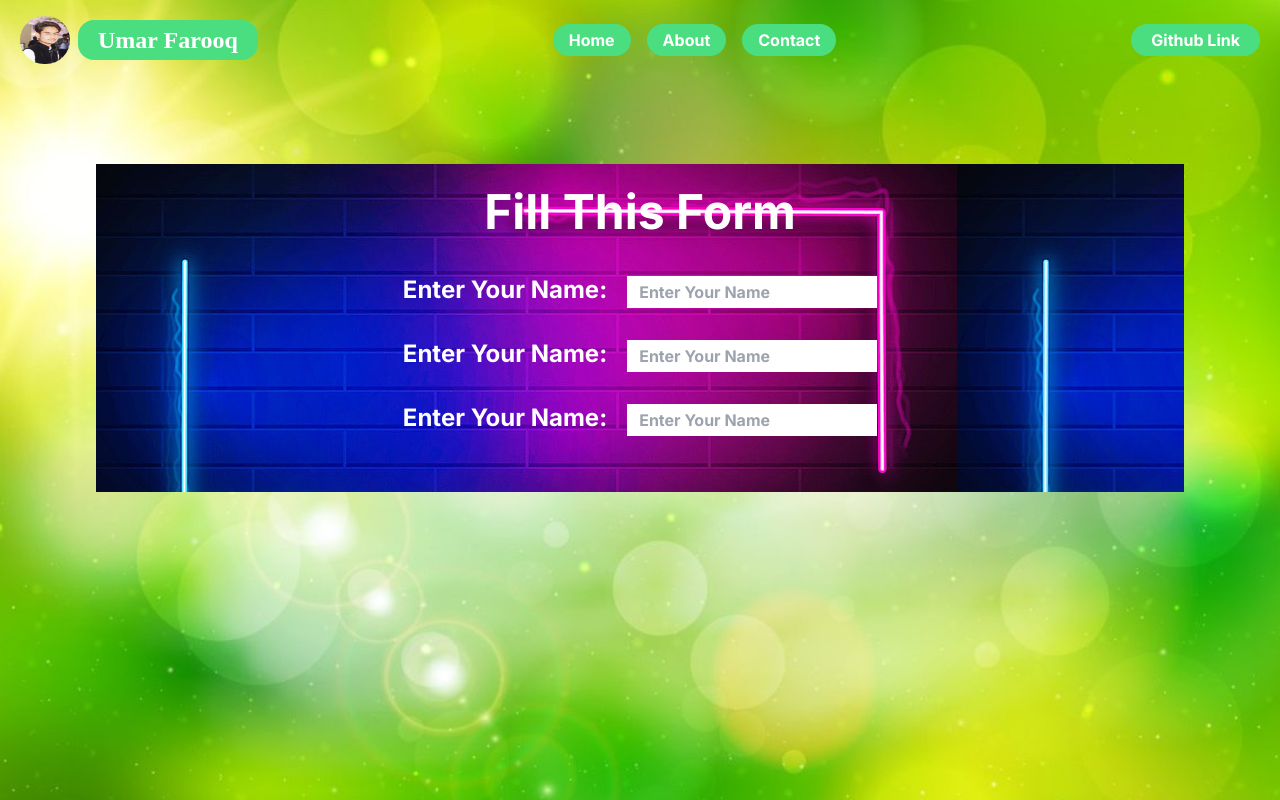
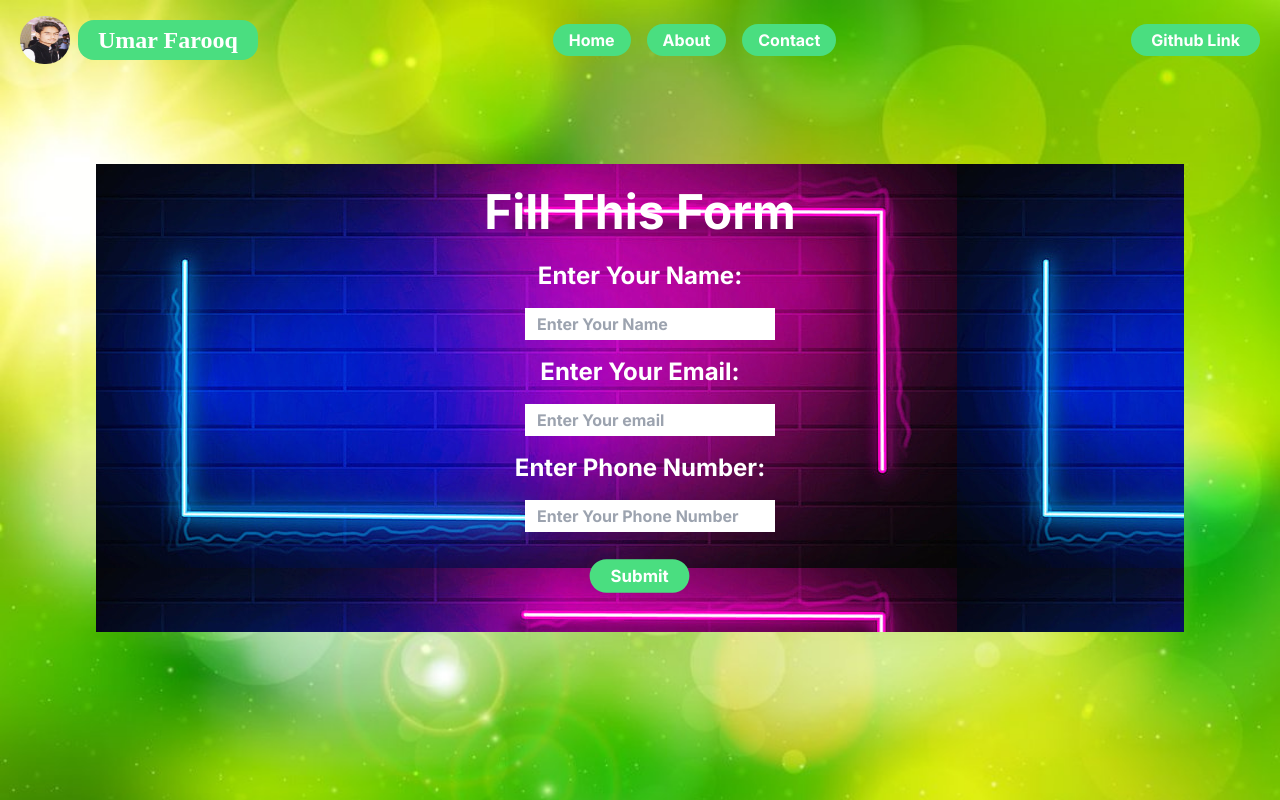
Before and after one commit to Umar-Farooq-217/portfolio, a Next.js app: page /contact in a window 1280 px wide. Built offline with nearby package versions, Linux system fonts and the light colour scheme.

Commit message:
portfolio

```diff
--- a/app/contact/page.js
+++ b/app/contact/page.js
@@ -1,36 +1,100 @@
-import React from 'react'
-import Navbar from '../components/navbar/Navbar'
+'use client'
+import React, { useState } from 'react';
+import Navbar from '../components/navbar/Navbar';
+import { addDoc, collection } from 'firebase/firestore';
+import { db } from '@/config/firebase';
 
-export default function page() {
+export default function Page() {
+  const [name, setName] = useState('');
+  const [email, setEmail] = useState('');
+  const [phone, setPhone] = useState('');
+  const [loading, setLoading] = useState(false); // State to manage loading
+
+  const submitHandler = async () => {
+    if(!name || !phone || !email){
+      alert('all fields are required')
+      return;
+    }
+    try {
+      setLoading(true); // Set loading to true when the form is being submitted
+      let data = {
+        name,
+        email,
+        phone,
+      };
+
+      const collectionName = collection(db, 'portfolio');
+      await addDoc(collectionName, data);
+      console.log('Document written with ID: ');
+    } catch (error) {
+      console.error('Error adding document: ', error);
+    } finally {
+      setLoading(false); // Set loading back to false when the submission is complete (success or error)
+    }
+
+    setName('');
+    setEmail('');
+    setPhone('');
+  };
+
   return (
     <div>
-    <div className='bg-[url("/bg.jpg")]  bg-cover h-screen '>
-    <Navbar/>
+      <div className='bg-[url("/bg.jpg")] bg-cover h-screen '>
+        <Navbar />
 
-
-    <div  className='bg-[url("/cardbg.jpg")] font-bold text-white lg:mx-24 md:mx-16 sm:mx-0 mt-24  '>
+        <div className='bg-[url("/cardbg.jpg")] font-bold text-white lg:mx-24 md:mx-16 sm:mx-0 mt-24  '>
           <h1 className='text-5xl pb-6 text-center pt-6'>Fill This Form</h1>
           <div className='text-center'>
             <div>
-    <label className='text-2xl py-1 ' htmlFor="name">Enter Your Name:</label>
-    <input className='py-1 my-4 px-3 w-[250px] ml-5 text-black ' type="text" id='name' placeholder='Enter Your Name' />
+              <label className='text-2xl py-1 ' htmlFor='name'>
+                Enter Your Name:
+              </label>
+              <br />
+              <input
+                className='py-1 my-4 px-3 w-[250px] ml-5 text-black '
+                onChange={(e) => setName(e.target.value)}
+                type='text'
+                id='name'
+                placeholder='Enter Your Name' required
+              />
             </div>
             <div>
-    <label className='text-2xl py-1 ' htmlFor="name">Enter Your Name:</label>
-    <input className='py-1 my-4 px-3 ml-5 w-[250px] text-black' type="text" id='name' placeholder='Enter Your Name' />
+              <label className='text-2xl py-1 ' htmlFor='mail'>
+                Enter Your Email:
+              </label>
+              <br />
+              <input
+                className='py-1 my-4 px-3 ml-5 w-[250px] text-black'
+                onChange={(e) => setEmail(e.target.value)}
+                type='text'
+                id='mail'
+                placeholder='Enter Your email' required
+              />
             </div>
-    <div className='pb-10'>
-    <label className='text-2xl py-1 ' htmlFor="name">Enter Your Name:</label>
-    <input className='py-1 my-4 px-3 ml-5 text-black w-[250px]' type="text" id='name' placeholder='Enter Your Name' />
+            <div className='pb-3'>
+              <label className='text-2xl py-1 ' htmlFor='phone'>
+                Enter Phone Number:
+              </label>
+              <br />
+              <input
+                className='py-1 my-4 px-3 ml-5 text-black w-[250px]'
+                type='text'
+                onChange={(e) => setPhone(e.target.value)}
+                id='phone'
+                placeholder='Enter Your Phone Number'
+                required
+              />
             </div>
-
+            <button
+              onClick={submitHandler}
+              className='bg-green-400 text-white font-bold px-5 py-1 rounded-2xl mb-10 hover:bg-black scale-105'
+              disabled={loading} // Disable the button when loading is true
+            >
+              {loading ? 'Submitting...' : 'Submit'}
+            </button>
           </div>
-
         </div>
-
       </div>
-
-
     </div>
-  )
+  );
 }
--- /dev/null
+++ b/config/firebase.js
@@ -0,0 +1,21 @@
+// Import the functions you need from the SDKs you need
+import { initializeApp } from "firebase/app";
+// TODO: Add SDKs for Firebase products that you want to use
+// https://firebase.google.com/docs/web/setup#available-libraries
+
+// Your web app's Firebase configuration
+import { getFirestore } from "firebase/firestore";
+
+
+const firebaseConfig = {
+  apiKey: "AIzaSyA4Fq9Z6Z6F2qj6Z6H-yZyUtfZ3hzkeIx0",
+  authDomain: "portfolio-6b638.firebaseapp.com",
+  projectId: "portfolio-6b638",
+  storageBucket: "portfolio-6b638.appspot.com",
+  messagingSenderId: "398599277254",
+  appId: "1:398599277254:web:31a7230d7a18abca8465c7"
+};
+
+// Initialize Firebase
+const app = initializeApp(firebaseConfig);
+export const db = getFirestore(app);
--- a/package.json
+++ b/package.json
@@ -9,9 +9,10 @@
     "lint": "next lint"
   },
   "dependencies": {
+    "firebase": "^10.7.1",
     "next": "^14.0.4",
-  "react": "^18.2.0",
-  "react-dom": "^18.2.0",
+    "react": "^18.2.0",
+    "react-dom": "^18.2.0",
     "react-icons": "^5.0.0",
     "react-slick": "^0.29.0",
     "reactive-button": "^1.3.15",
```
Also changed, not shown: 1 other file (tests, documents, lock files or other folders). Lines whose indentation alone changed are shown as unchanged.
